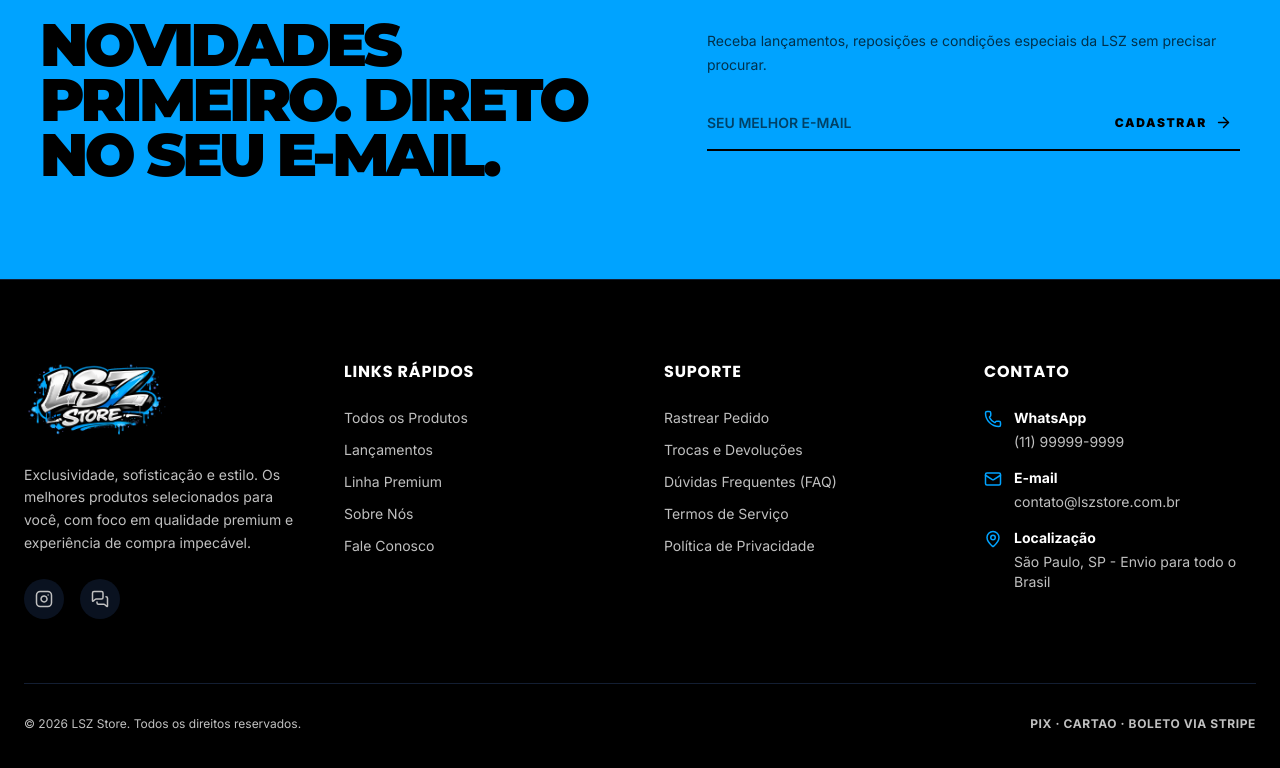
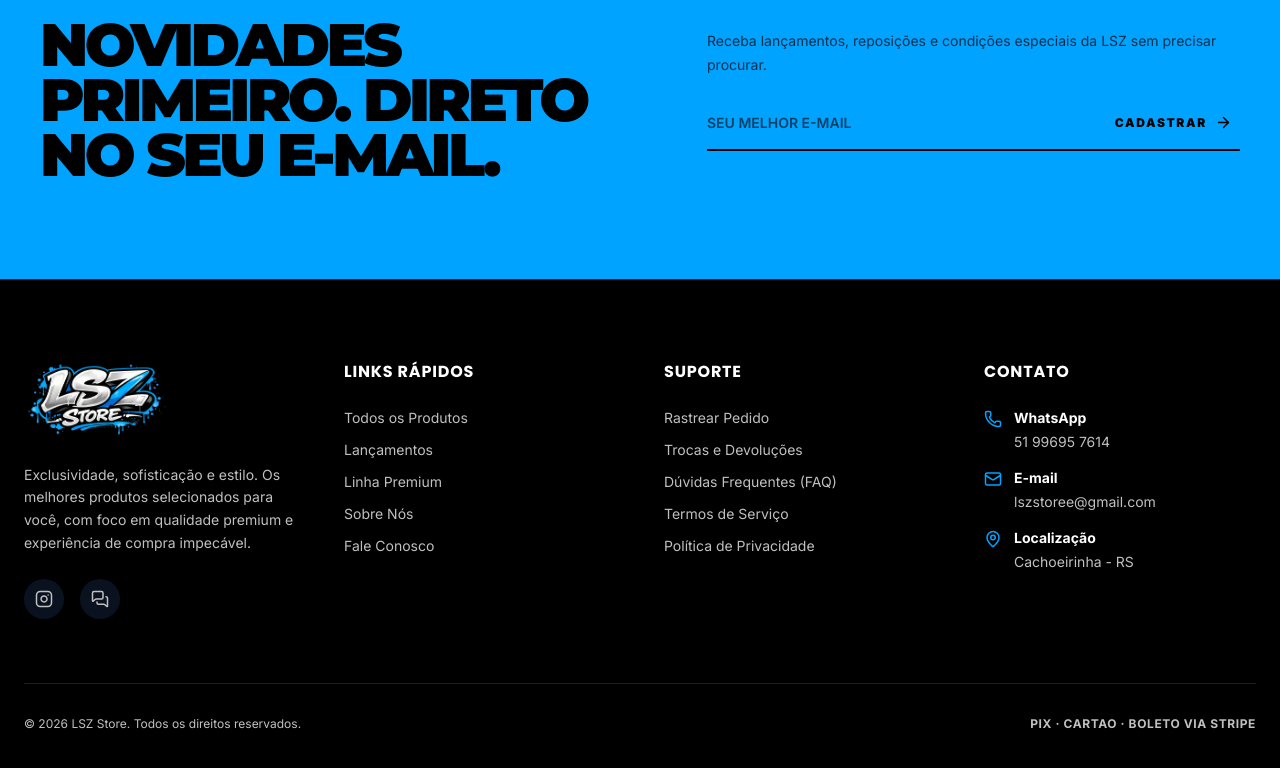
Before and after one commit to AFortuna5/LszStore2, a Next.js app: page / in a window 1280 px wide. Shown: the part 2439-3207 px from the top of the page. Built offline with nearby package versions, Linux system fonts and the light colour scheme; no server answers; the database is empty.

Commit message:
Atualiza dados de contato da loja

```diff
--- a/src/app/contato/page.tsx
+++ b/src/app/contato/page.tsx
@@ -1,12 +1,12 @@
 "use client";
 
-import { Camera, Mail, MessageCircle, Phone } from "lucide-react";
+import { Camera, Mail, MapPin, MessageCircle, Phone } from "lucide-react";
 import { useState } from "react";
 
+import { storeContact } from "@/shared/store-contact";
 import SiteShell from "@/templates/layout/SiteShell";
 
 export default function ContactPage() {
-  const phone = process.env.NEXT_PUBLIC_STORE_PHONE ?? "(11) 99999-9999";
   const [status, setStatus] = useState("");
   async function sendContact(formData: FormData) {
     setStatus("Enviando...");
@@ -26,8 +26,9 @@
               Fale conosco
             </h1>
             <div className="mt-8 space-y-4 text-silver">
-              <p className="flex gap-3"><Phone className="text-neon-blue" /> {phone}</p>
-              <p className="flex gap-3"><Mail className="text-neon-blue" /> contato@lszstore.com.br</p>
+              <p className="flex gap-3"><Phone className="text-neon-blue" /> <a href={`https://wa.me/${storeContact.whatsapp}`} target="_blank" rel="noreferrer" className="hover:text-neon-blue">{storeContact.phone}</a></p>
+              <p className="flex gap-3"><Mail className="text-neon-blue" /> <a href={`mailto:${storeContact.email}`} className="hover:text-neon-blue">{storeContact.email}</a></p>
+              <p className="flex gap-3"><MapPin className="text-neon-blue" /> {storeContact.location}</p>
               <p className="flex gap-3"><Camera className="text-neon-blue" /> @lsz.storee</p>
             </div>
           </div>
--- a/src/server/config/env.ts
+++ b/src/server/config/env.ts
@@ -1,9 +1,11 @@
 import "server-only";
+
+import { storeContact } from "@/shared/store-contact";
 
 export const env = {
   appUrl: process.env.APP_URL ?? "http://localhost:3000",
   storeName: process.env.STORE_NAME ?? "LSZ Store",
-  supportEmail: process.env.SUPPORT_EMAIL ?? "contato@lszstore.com.br",
+  supportEmail: process.env.SUPPORT_EMAIL ?? storeContact.email,
   originZip: (process.env.SHIPPING_ORIGIN_ZIP ?? "01001000").replace(/\D/g, ""),
   freeShippingFrom: Number(process.env.FREE_SHIPPING_FROM ?? 399),
   fallbackShippingPrice: Number(process.env.FALLBACK_SHIPPING_PRICE ?? 24.9),
--- /dev/null
+++ b/src/shared/store-contact.ts
@@ -0,0 +1,6 @@
+export const storeContact = {
+  email: "lszstoree@gmail.com",
+  phone: process.env.NEXT_PUBLIC_STORE_PHONE ?? "51 99695 7614",
+  whatsapp: process.env.NEXT_PUBLIC_WHATSAPP_NUMBER ?? "5551996957614",
+  location: "Cachoeirinha - RS",
+} as const;
--- a/src/templates/layout/Footer.tsx
+++ b/src/templates/layout/Footer.tsx
@@ -1,6 +1,8 @@
 import Link from "next/link";
 import Image from "next/image";
 import { MessagesSquare, Phone, MapPin, Mail } from "lucide-react";
+
+import { storeContact } from "@/shared/store-contact";
 
 const InstagramIcon = ({ size = 24, className = "" }) => (
   <svg width={size} height={size} viewBox="0 0 24 24" fill="none" stroke="currentColor" strokeWidth="2" strokeLinecap="round" strokeLinejoin="round" className={className}>
@@ -11,8 +13,6 @@
 );
 
 export default function Footer() {
-  const phone = process.env.NEXT_PUBLIC_STORE_PHONE ?? "(11) 99999-9999";
-  const whatsapp = process.env.NEXT_PUBLIC_WHATSAPP_NUMBER ?? "5511999999999";
   const instagram = process.env.NEXT_PUBLIC_INSTAGRAM_URL ?? "https://instagram.com/lsz.storee";
   return (
     <footer className="bg-black pt-20 pb-10 border-t border-border">
@@ -38,7 +38,7 @@
               <a href={instagram} target="_blank" rel="noreferrer" className="w-10 h-10 rounded-full bg-dark-blue flex items-center justify-center text-silver hover:text-white hover:bg-neon-blue transition-all">
                 <InstagramIcon size={18} />
               </a>
-              <a href={`https://wa.me/${whatsapp}`} target="_blank" rel="noreferrer" className="w-10 h-10 rounded-full bg-dark-blue flex items-center justify-center text-silver hover:text-white hover:bg-neon-blue transition-all">
+              <a href={`https://wa.me/${storeContact.whatsapp}`} target="_blank" rel="noreferrer" className="w-10 h-10 rounded-full bg-dark-blue flex items-center justify-center text-silver hover:text-white hover:bg-neon-blue transition-all">
                 <MessagesSquare size={18} /> {/* Represents TikTok / Social */}
               </a>
             </div>
@@ -76,21 +76,21 @@
                 <Phone size={18} className="text-neon-blue shrink-0 mt-0.5" />
                 <div>
                   <span className="block font-bold text-white mb-1">WhatsApp</span>
-                  <a href={`https://wa.me/${whatsapp}`} target="_blank" rel="noreferrer" className="hover:text-neon-blue transition-colors">{phone}</a>
+                  <a href={`https://wa.me/${storeContact.whatsapp}`} target="_blank" rel="noreferrer" className="hover:text-neon-blue transition-colors">{storeContact.phone}</a>
                 </div>
               </li>
               <li className="flex items-start gap-3">
                 <Mail size={18} className="text-neon-blue shrink-0 mt-0.5" />
                 <div>
                   <span className="block font-bold text-white mb-1">E-mail</span>
-                  <a href="mailto:contato@lszstore.com.br" className="hover:text-neon-blue transition-colors">contato@lszstore.com.br</a>
+                  <a href={`mailto:${storeContact.email}`} className="hover:text-neon-blue transition-colors">{storeContact.email}</a>
                 </div>
               </li>
               <li className="flex items-start gap-3">
                 <MapPin size={18} className="text-neon-blue shrink-0 mt-0.5" />
                 <div>
                   <span className="block font-bold text-white mb-1">Localização</span>
-                  <span>São Paulo, SP - Envio para todo o Brasil</span>
+                  <span>{storeContact.location}</span>
                 </div>
               </li>
             </ul>
```
